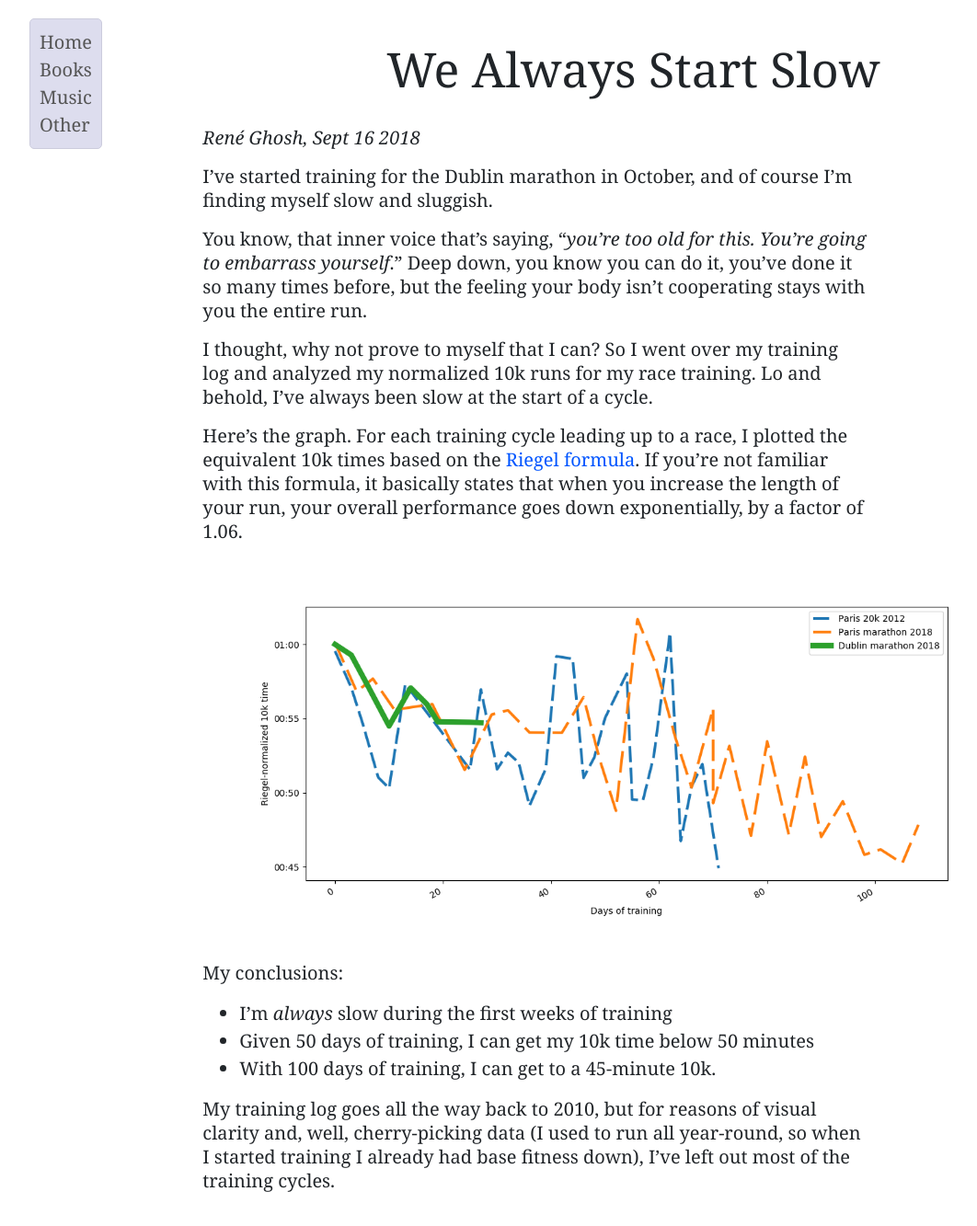
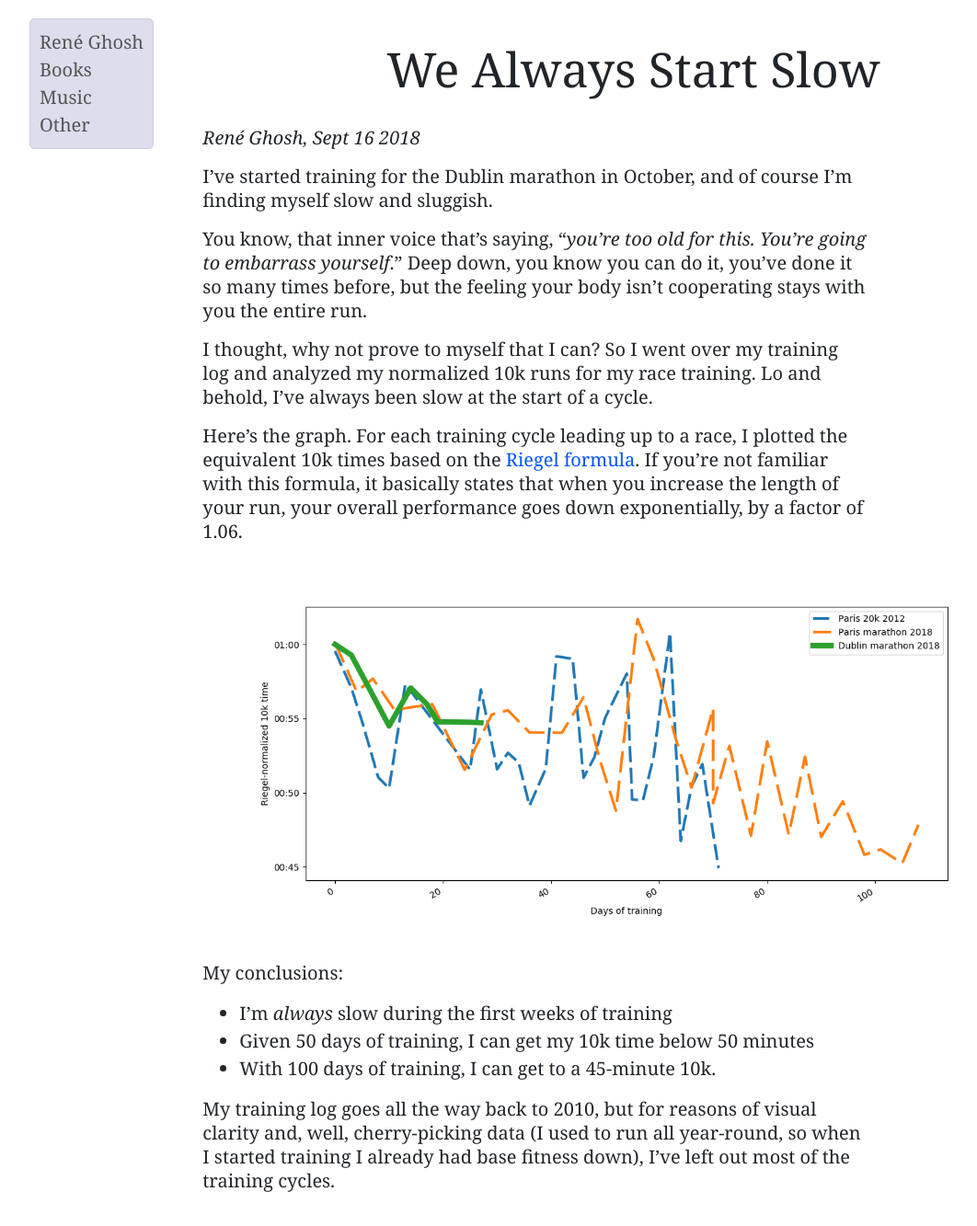
Before and after one commit to reneghosh/reneghosh.github.io, a Jekyll site: the page built from _articles/wealwaysstartslow.md, in a window 1280 px wide. Shown: the whole page at 92% size, without its empty margins (58-1120 px from the left). Built offline with Jekyll 4.4.1, drawn with Linux system fonts in a browser that asks for light colours.

Commit message:
Update article.html

```diff
--- a/_layouts/article.html
+++ b/_layouts/article.html
@@ -15,7 +15,7 @@
     		<div class="row">
 	    		<div class="col-2">
 	    			<ul class="panel-nav">
-	    				<li><a href="../index.html">Home</a></li>
+	    				<li><a href="../index.html">René Ghosh</a></li>
 	    				<li><a href="../index.html#books">Books</a></li>
 	    				<li><a href="../index.html#music">Music</a></li>
 	    				<li><a href="../index.html#other">Other</a></li>
```
